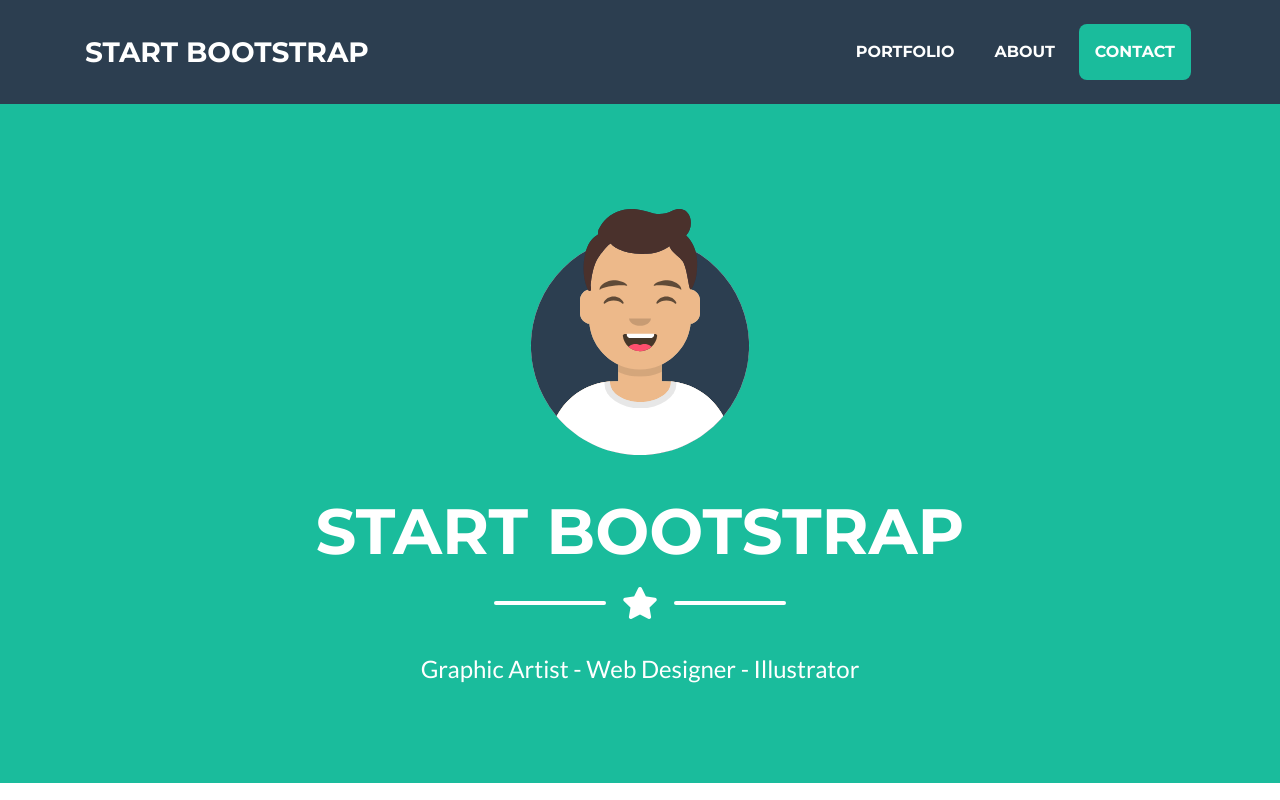
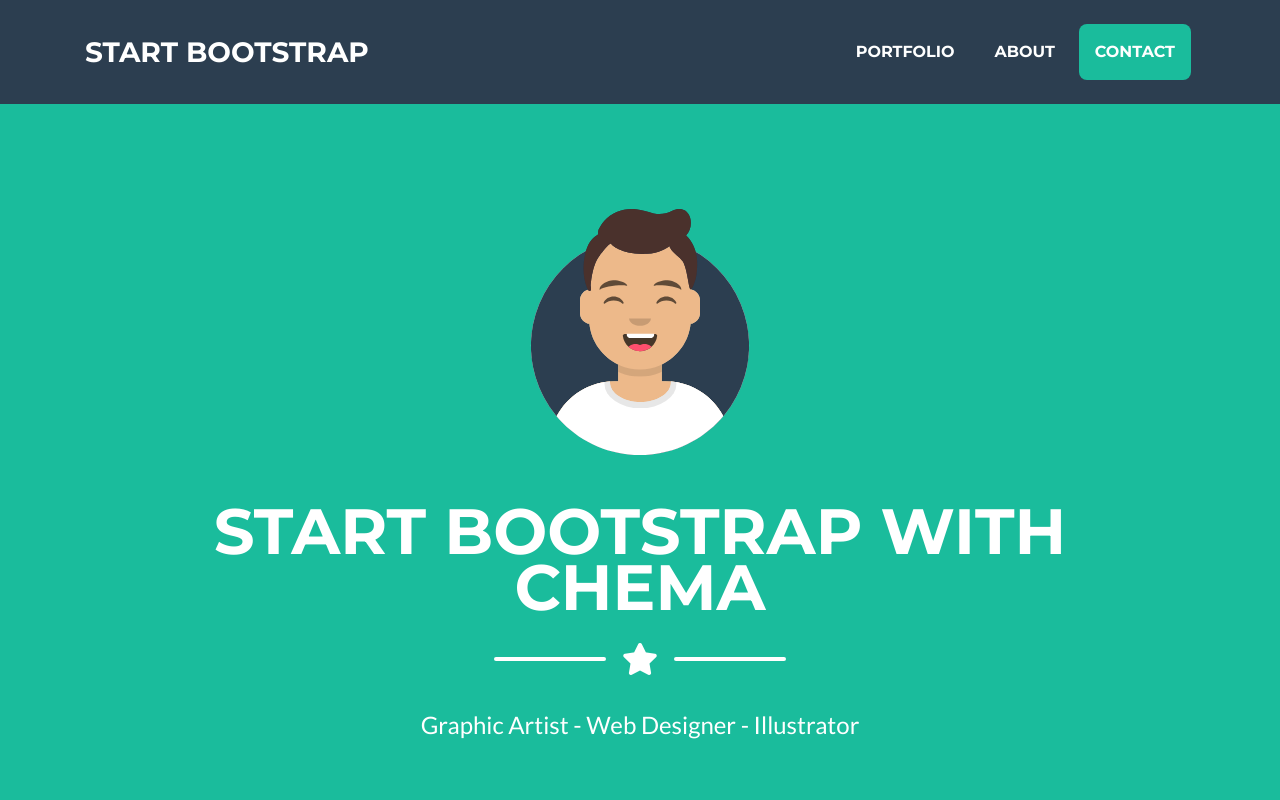
Before and after one commit to sanchezmarques/misitioAzuree, a website with bundled scripts: page index.html in a window 1280 px wide. Shown: the top 800 px of the page. Built offline with nearby package versions, Linux system fonts and the light colour scheme.

Commit message:
CAmbio del body

```diff
--- a/index.html
+++ b/index.html
@@ -54,7 +54,7 @@
       <img class="masthead-avatar mb-5" src="img/avataaars.svg" alt="">
 
       <!-- Masthead Heading -->
-      <h1 class="masthead-heading text-uppercase mb-0">Start Bootstrap</h1>
+      <h1 class="masthead-heading text-uppercase mb-0">Start Bootstrap with chema</h1>
 
       <!-- Icon Divider -->
       <div class="divider-custom divider-light">
```
